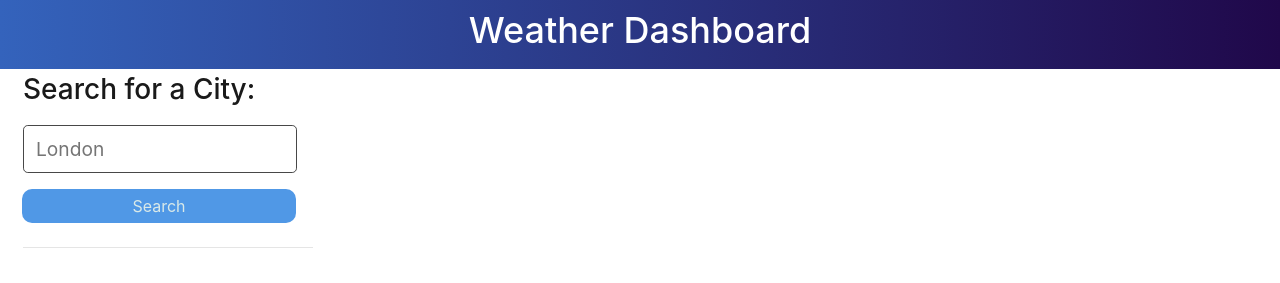
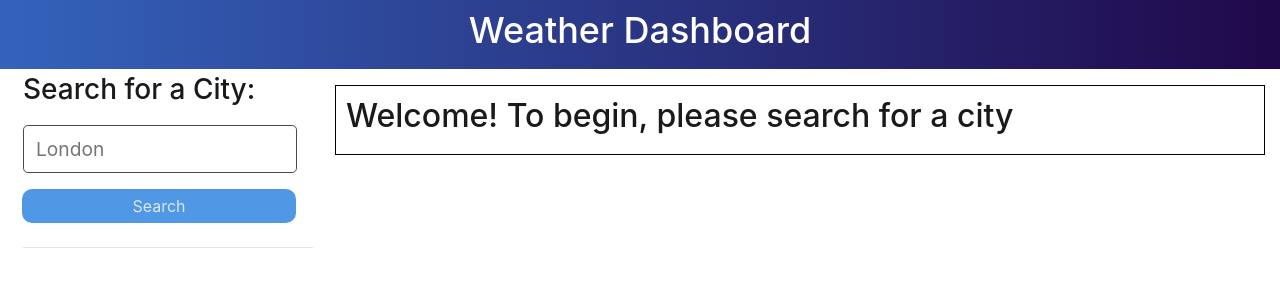
Before and after one commit to ABlam87/Weather-Dashboard, a plain HTML site: page index.html in a window 1280 px wide. Drawn offline with nearby package versions, Linux system fonts and the light colour scheme.

Commit message:
today box css formated

```diff
--- a/index.html
+++ b/index.html
@@ -41,7 +41,9 @@
       </aside>
 
       <div class="col-lg-9 pb-3">
-        <section id="today" class="mt-3" role="region" aria-live="polite"></section>
+        <section id="today" class="mt-3" role="region" aria-live="polite">
+          <h2>Welcome! To begin, please search for a city</h2>
+        </section>
         <section id="forecast" class="row mt-3" role="region" aria-live="polite"></section>
       </div>
     </div>
--- a/reset.css
+++ b/reset.css
@@ -1796,3 +1796,8 @@ label form [type='radio'] {
   width: 100%;
   max-height: 50px;
 }
+
+#today {
+  border: 1px solid #000000;
+  padding: 10px;
+}
--- a/script.js
+++ b/script.js
@@ -25,8 +25,9 @@ searchButton.on('click', function(event){
       .then(function (data) {
         console.log(data);
 
-        // forecast box
+        // today box
 
+        todayBox.empty();
         cityName = $('<h2>');
         cityName.text(data.city.name + '(' + date + ')');
         icon = $('<img>');
@@ -43,7 +44,7 @@ searchButton.on('click', function(event){
         cityWind1 = $('<p>');
         cityWind1.text('Wind: ' + data.list[0].wind.speed + 'KPH')
 
-        forecast.append(cityName, cityTemp1, cityWind1, cityHumid1);
+        todayBox.append(cityName, cityTemp1, cityWind1, cityHumid1);
       })
 
 })
```
